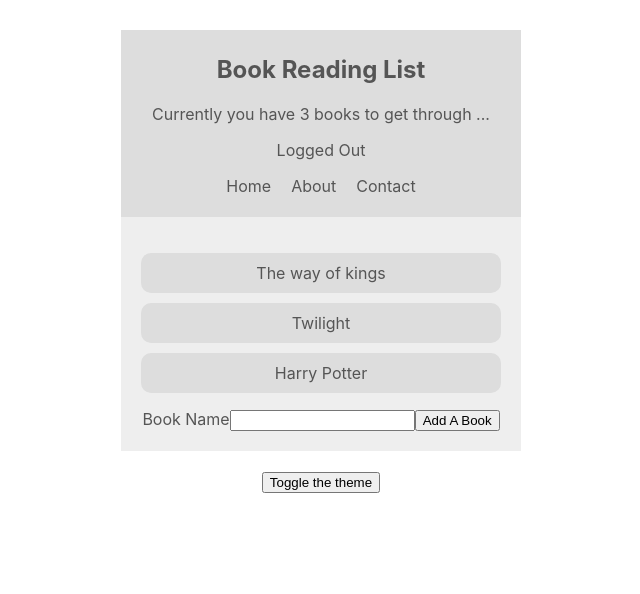
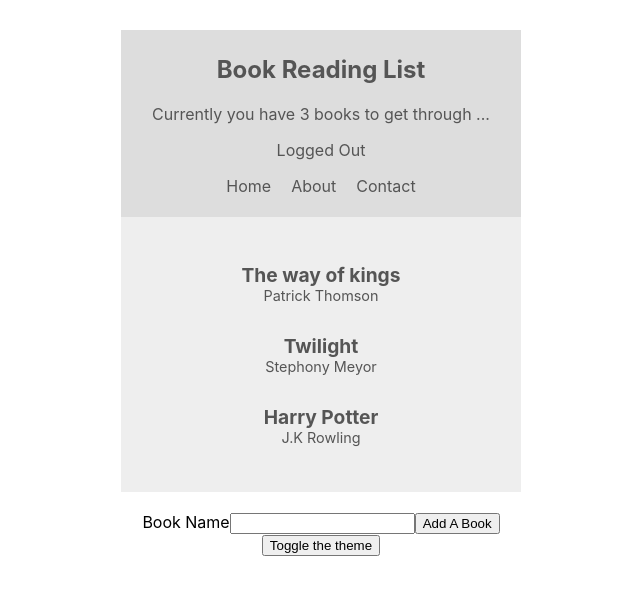
Before and after one commit to supuni9622/React-Context-Book-Management-App-, a React (Create React App) app in the folder book-app/: page / in a window 1280 px wide. Shown: the top 594 px of the page, without its empty margins (319-959 px from the left). Built offline with nearby package versions, Linux system fonts and the light colour scheme.

Commit message:
Created book details component

```diff
--- /dev/null
+++ b/book-app/src/components/BookDetails.js
@@ -0,0 +1,16 @@
+import React, {useContext} from 'react';
+import {BookContext} from '../contexts/BookContext';
+
+const BookDetails = ({book}) => {
+
+    const { removeBook} = useContext(BookContext);
+
+    return (
+        <li onClick={() => removeBook(book.id)}>
+            <div className='title'>{book.name}</div>
+            <div className='author'>{book.author}</div>
+        </li>
+    )
+}
+
+export default BookDetails
--- a/book-app/src/components/BookList.js
+++ b/book-app/src/components/BookList.js
@@ -2,6 +2,7 @@ import React, {useContext, useState, useCallback, useEffect} from 'react'
 import {ThemeContext } from '../contexts/ThemeContext';
 import {BookContext} from '../contexts/BookContext';
 import NewBookForm from './NewBookForm';
+import BookDetails from './BookDetails';
 
 const BookList = () => {
 
@@ -26,19 +27,27 @@ const BookList = () => {
     // If we use useEffect without empty array as dependency it will run every time component render or data updated
     // If we add empty array dependency it will run in the initial render
 
-    useEffect(()=> {
-        console.log("UseEffect run ", books)
-    },[])
+    // useEffect(()=> {
+    //     console.log("UseEffect run ", books)
+    // },[])
 
     return (
-        <div className='book-list' style={{background: theme.bg, color: theme.syntax}}>
-            <ul>
-               {books.map((book)=> {
-                   return(<li style={{background: theme.ui}} key={book.id}>{book.name}</li>)
-               })}
-            </ul>
+        <>
+            {books.length ?
+                <div className='book-list' style={{background: theme.bg, color: theme.syntax}}>
+                    <ul>
+                        {books.map((book)=> {
+                            return(<BookDetails book={book} style={{background: theme.ui}} key={book.id}/>)
+                        })}
+                    </ul>
+                </div>
+                :
+                <div className='empty'>
+                    No books to read at this time.
+                </div>
+            }
            <NewBookForm addBook={addBook}/>
-        </div>
+       </>
     )
 }
 
```
